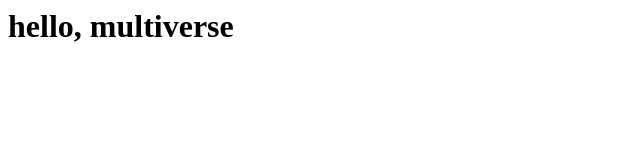
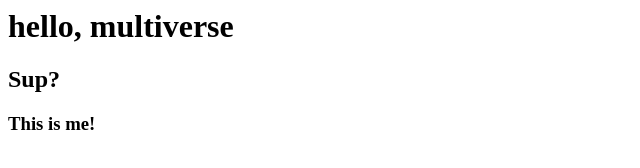
Before and after one commit to reza-iranmanesh/sample-git, a plain HTML site: page index.html in a window 1280 px wide. Shown: the whole page, without its empty margins (0-640 px from the left). Drawn offline with Linux system fonts and the light colour scheme.

Commit message:
Added two new lines

```diff
--- a/index.html
+++ b/index.html
@@ -1,5 +1,7 @@
 <html>
   <body>
   <h1>hello, multiverse</h1>
+  <h2>Sup?</h2>
+  <h3>This is me!</h3>
   </body>
 </html>
```
